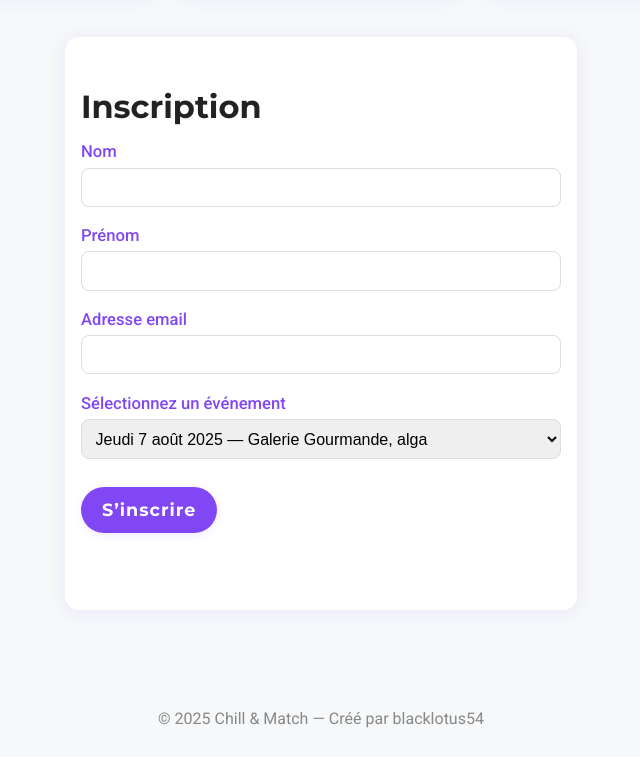
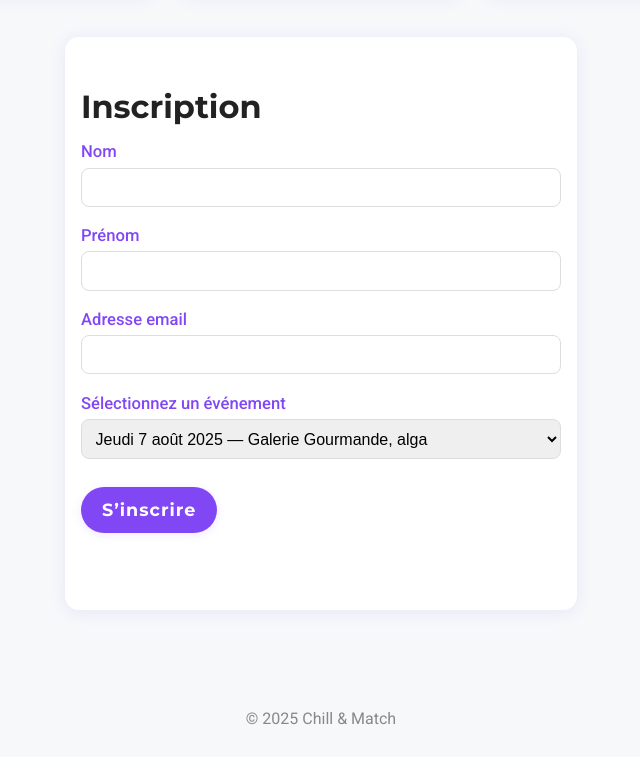
Before and after one commit to blacklotus54/chill-and-match, a plain HTML site: page index.html in a window 1280 px wide. Shown: the part 824-1581 px from the top of the page, without its empty margins (319-959 px from the left). Drawn offline with Linux system fonts and the light colour scheme.

Commit message:
correct copirth

```diff
--- a/index.html
+++ b/index.html
@@ -55,7 +55,7 @@
         </section>
     </main>
     <footer>
-        <p>&copy; 2025 Chill & Match — Créé par blacklotus54</p>
+        <p>&copy; 2025 Chill & Match</p>
     </footer>
     <script src="script.js"></script>
 </body>
```
